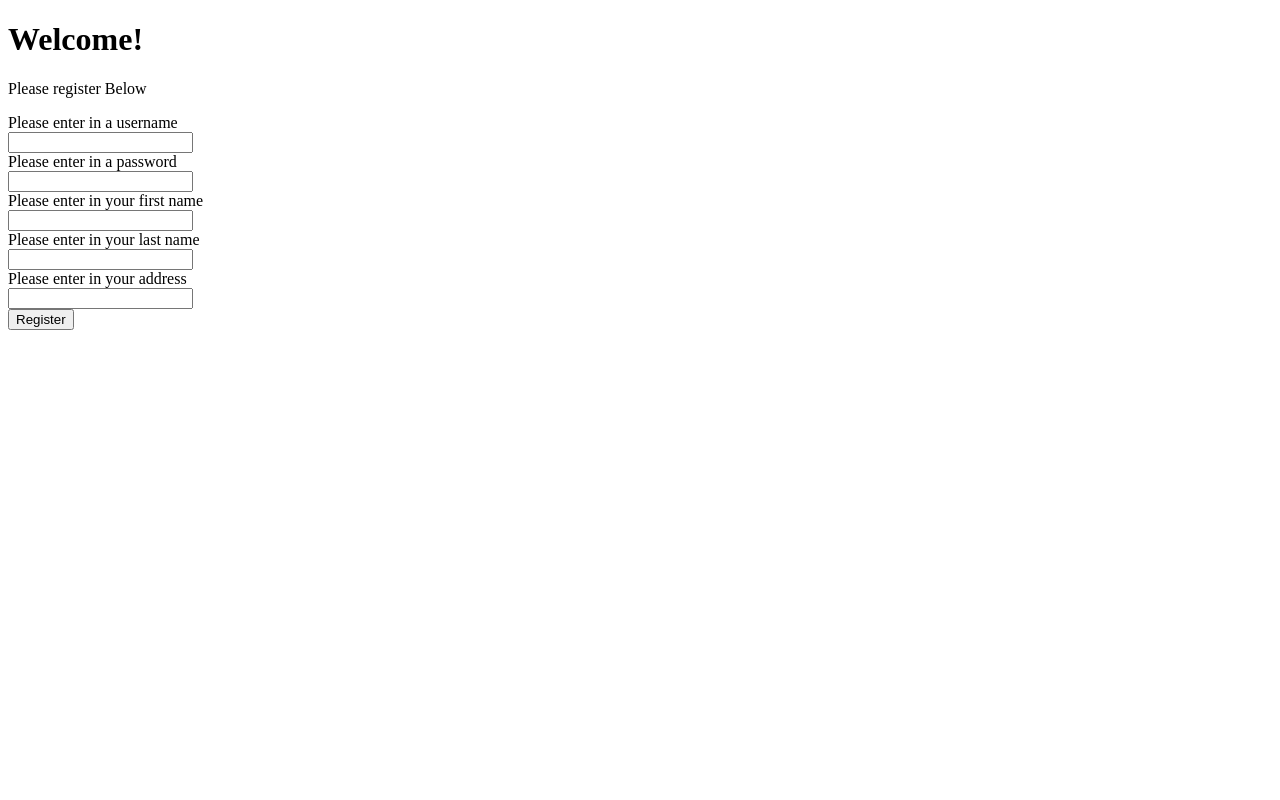
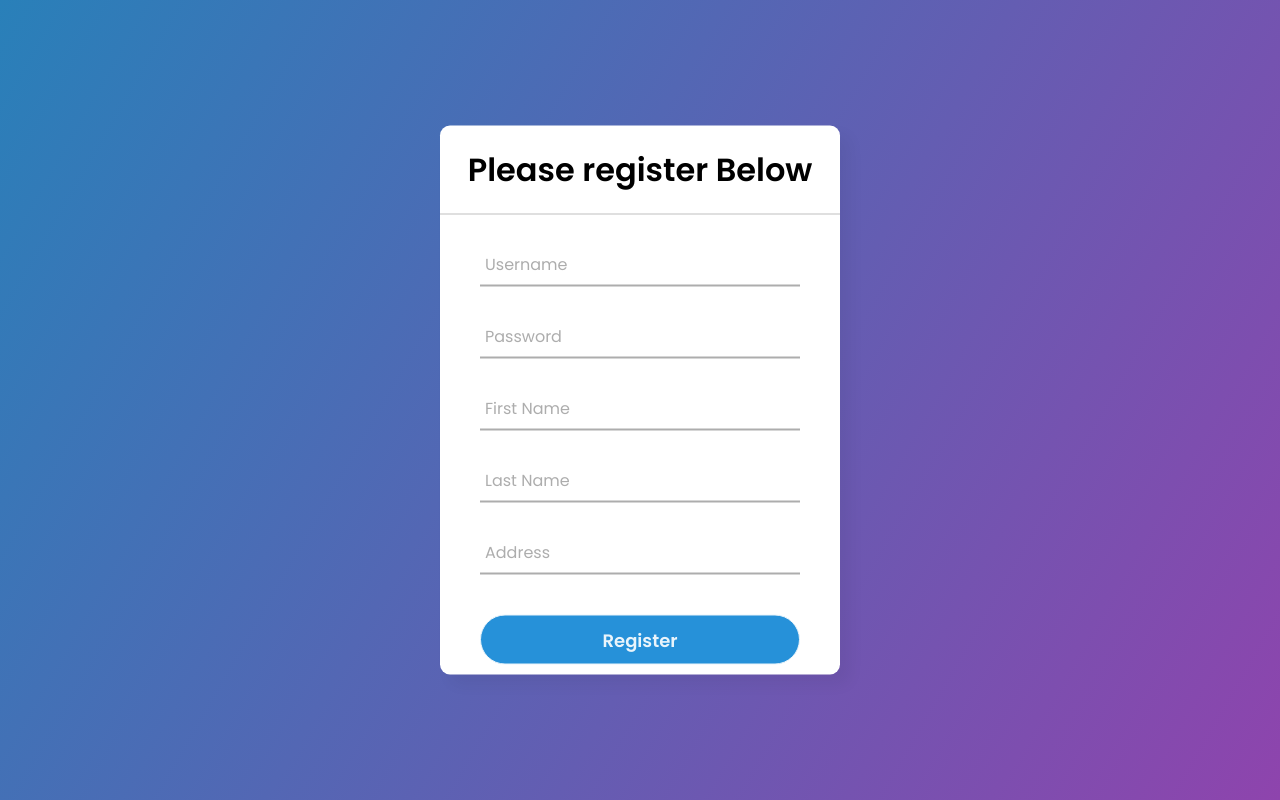
Before and after one commit to stnazaroff/PersonalProject, a website: page public/Register/Register.html in a window 1280 px wide. Drawn offline with nearby package versions, Linux system fonts and the light colour scheme.

Commit message:
added css for login and registration; took from youtube video.

```diff
--- a/package.json
+++ b/package.json
@@ -4,6 +4,7 @@
   "description": "",
   "main": "index.js",
   "scripts": {
+    "start": "nodemon app.js",
     "test": "echo \"Error: no test specified\" && exit 1"
   },
   "repository": {
--- a/public/Register/Register.html
+++ b/public/Register/Register.html
@@ -5,21 +5,35 @@
     <link rel="stylesheet" href="register.css" />
   </head>
   <body>
-    <h1>Welcome!</h1>
-    <p>Please register Below</p>
     <div id="container">
+      <h1>Please register Below</h1>
       <form id="registrationForm">
-        <label for="user_name">Please enter in a username</label><br />
-        <input type="text" id="user_name" name="user_name" required /><br />
-        <label for="pass">Please enter in a password</label><br />
-        <input type="text" id="pass" name="pass" required /><br />
-        <label for="first_name">Please enter in your first name</label><br />
-        <input type="text" id="first_name" name="first_name" required /><br />
-        <label for="last_name">Please enter in your last name</label><br />
-        <input type="text" id="last_name" name="last_name" required /><br />
-        <label for="address">Please enter in your address</label><br />
-        <input type="text" id="address" name="address" required /><br />
-        <button type="submit">Register</button>
+        <div id="text_space">
+          <input type="text" id="user_name" name="user_name" required />
+          <span></span>
+          <label for="user_name">Username</label>
+        </div>
+        <div id="text_space">
+          <input type="text" id="pass" name="pass" required />
+          <span></span>
+          <label for="pass">Password</label>
+        </div>
+        <div id="text_space">
+          <input type="text" id="first_name" name="first_name" required />
+          <span></span>
+          <label for="first_name">First Name</label>
+        </div>
+        <div id="text_space">
+          <input type="text" id="last_name" name="last_name" required />
+          <span></span>
+          <label for="last_name">Last Name</label>
+        </div>
+        <div id="text_space">
+          <input type="text" id="address" name="address" required />
+            <span></span>
+          <label for="address">Address</label>
+        </div>
+        <button id = "btn" type="submit">Register</button>
       </form>
     </div>
     <script
--- a/public/Register/register.css
+++ b/public/Register/register.css
@@ -0,0 +1,98 @@
+@import url("https://fonts.googleapis.com/css2?family=Noto+Sans:wght@700&family=Poppins:wght@400;500;600&display=swap");
+* {
+  margin: 0;
+  padding: 0;
+  box-sizing: border-box;
+  font-family: "Poppins", sans-serif;
+}
+body {
+  margin: 0;
+  padding: 0;
+  background: linear-gradient(120deg, #2980b9, #8e44ad);
+  height: 100vh;
+  overflow: hidden;
+}
+#container {
+  position: absolute;
+  top: 50%;
+  left: 50%;
+  transform: translate(-50%, -50%);
+  width: 400px;
+  background: white;
+  border-radius: 10px;
+  box-shadow: 10px 10px 15px rgba(0, 0, 0, 0.05);
+}
+
+#container h1 {
+  text-align: center;
+  padding: 20px 0;
+  border-bottom: 1px solid silver;
+}
+
+#container form {
+  padding: 0 40px;
+  box-sizing: border-box;
+}
+
+form #text_space {
+  position: relative;
+  border-bottom: 2px solid #adadad;
+  margin: 30px 0;
+}
+
+#text_space input {
+  width: 100%;
+  padding: 0 5px;
+  height: 40px;
+  font-size: 16px;
+  border: none;
+  background: none;
+  outline: none;
+}
+
+#text_space label {
+  position: absolute;
+  top: 50%;
+  left: 5px;
+  color: #adadad;
+  transform: translateY(-50%);
+  font-size: 16px;
+  pointer-events: none;
+  transition: 0.5s;
+}
+
+#text_space span::before {
+  content: "";
+  position: absolute;
+  top: 40px;
+  left: 0;
+  width: 0%;
+  height: 2px;
+  background: #2691d9;
+  transition: 0.5s;
+}
+
+#text_space input:focus ~ label,
+#text_space input:valid ~ label {
+  top: -5px;
+  color: #2691d9;
+}
+
+#text_space input:focus ~ span::before,
+#text_space input:valid ~ span::before {
+  width: 100%;
+}
+
+#btn {
+  width: 100%;
+  height: 50px;
+  border: 1px solid;
+  background: #2691d9;
+  border-radius: 25px;
+  font-size: 18px;
+  color: #e9f4fb;
+  font-weight: 700;
+  cursor: pointer;
+  outline: none;
+  margin: 10px 0;
+}
--- /dev/null
+++ b/public/index.css
@@ -0,0 +1,103 @@
+@import url("https://fonts.googleapis.com/css2?family=Noto+Sans:wght@700&family=Poppins:wght@400;500;600&display=swap");
+* {
+  margin: 0;
+  padding: 0;
+  box-sizing: border-box;
+  font-family: "Poppins", sans-serif;
+}
+body {
+  margin: 0;
+  padding: 0;
+  background: linear-gradient(120deg, #2980b9, #8e44ad);
+  height: 100vh;
+  overflow: hidden;
+}
+#container {
+  position: absolute;
+  top: 50%;
+  left: 50%;
+  transform: translate(-50%, -50%);
+  width: 400px;
+  background: white;
+  border-radius: 10px;
+  box-shadow: 10px 10px 15px rgba(0, 0, 0, 0.05);
+}
+
+#container h1 {
+  text-align: center;
+  padding: 20px 0;
+  border-bottom: 1px solid silver;
+}
+
+#container form {
+  padding: 0 40px;
+  box-sizing: border-box;
+}
+
+form #text_space {
+  position: relative;
+  border-bottom: 2px solid #adadad;
+  margin: 30px 0;
+}
+
+#text_space input {
+  width: 100%;
+  padding: 0 5px;
+  height: 40px;
+  font-size: 16px;
+  border: none;
+  background: none;
+  outline: none;
+}
+
+#text_space label {
+  position: absolute;
+  top: 50%;
+  left: 5px;
+  color: #adadad;
+  transform: translateY(-50%);
+  font-size: 16px;
+  pointer-events: none;
+  transition: 0.5s;
+}
+
+#text_space span::before {
+  content: "";
+  position: absolute;
+  top: 40px;
+  left: 0;
+  width: 0%;
+  height: 2px;
+  background: #2691d9;
+  transition: 0.5s;
+}
+
+#text_space input:focus ~ label,
+#text_space input:valid ~ label {
+  top: -5px;
+  color: #2691d9;
+}
+
+#text_space input:focus ~ span::before,
+#text_space input:valid ~ span::before {
+  width: 100%;
+}
+
+#btn {
+  width: 100%;
+  height: 50px;
+  border: 1px solid;
+  background: #2691d9;
+  border-radius: 25px;
+  font-size: 18px;
+  color: #e9f4fb;
+  font-weight: 700;
+  cursor: pointer;
+  outline: none;
+}
+#RegisterPage {
+  margin: 30px 20px;
+  text-align: center;
+  font-size: 16px;
+  color: #666666;
+}
```
Also changed, not shown: public/index.html (+12 -6 lines), README.md.
